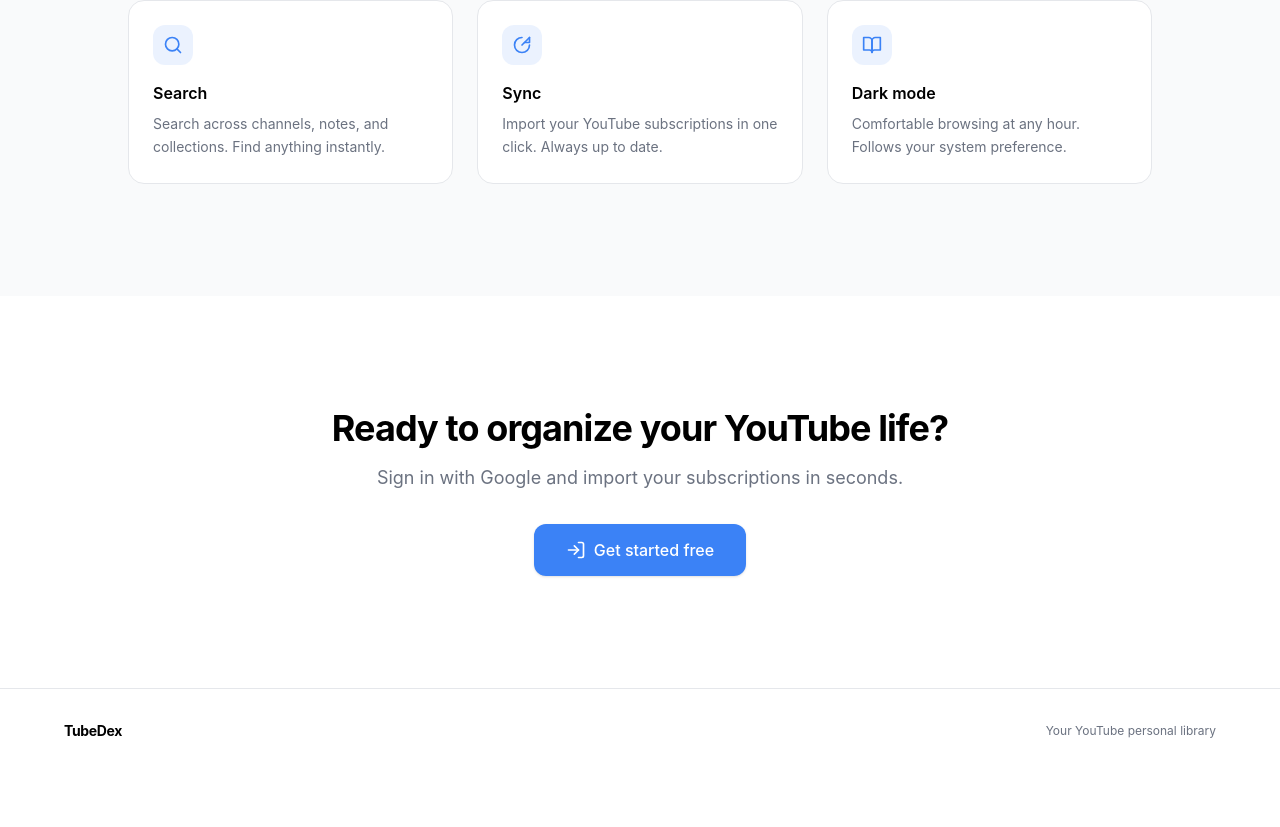
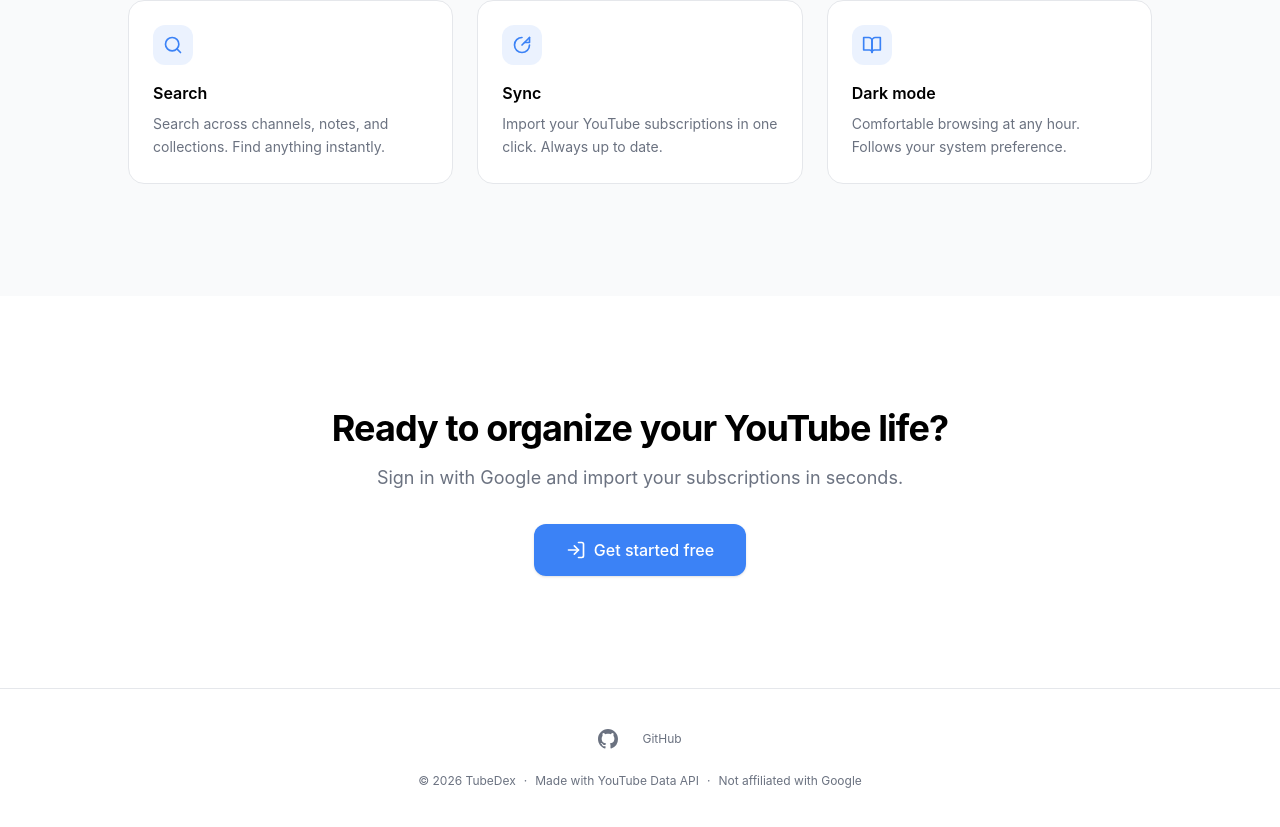
Before and after one commit to sahilium/TubeDex, a SvelteKit app in the folder apps/web/: page / in a window 1280 px wide. Shown: the part 1204-2031 px from the top of the page. Before the commit the page ends 1977 px from the top, so only its background shows below. Built offline with nearby package versions, Linux system fonts and the light colour scheme; no server answers.

Commit message:
update Footer

```diff
--- a/apps/web/src/routes/+page.svelte
+++ b/apps/web/src/routes/+page.svelte
@@ -155,10 +155,36 @@
 	</main>
 
 	<!-- Footer -->
-	<footer class="border-t border-border px-6 py-8">
-		<div class="max-w-6xl mx-auto flex flex-col sm:flex-row items-center justify-between gap-4">
-			<span class="text-sm font-bold tracking-tight">TubeDex</span>
-			<p class="text-xs text-muted">Your YouTube personal library</p>
+	<footer class="border-t border-border px-6 py-10">
+		<div class="max-w-6xl mx-auto flex flex-col items-center gap-6">
+			<div class="flex items-center gap-6">
+				<a
+					href="https://github.com/sahilium/tubedex"
+					target="_blank"
+					rel="noopener noreferrer"
+					class="text-muted hover:text-gray-900 dark:hover:text-gray-100 transition-colors"
+					aria-label="GitHub"
+				>
+					<svg class="w-5 h-5" viewBox="0 0 24 24" fill="currentColor">
+						<path d="M12 0C5.37 0 0 5.37 0 12c0 5.31 3.435 9.795 8.205 11.385.6.105.825-.255.825-.57 0-.285-.015-1.23-.015-2.235-3.015.555-3.795-.735-4.035-1.41-.135-.345-.72-1.41-1.23-1.695-.42-.225-1.02-.78-.015-.795.945-.015 1.62.87 1.845 1.23 1.08 1.815 2.805 1.305 3.495.99.105-.78.42-1.305.765-1.605-2.67-.3-5.46-1.335-5.46-5.925 0-1.305.465-2.385 1.23-3.225-.12-.3-.54-1.53.12-3.18 0 0 1.005-.315 3.3 1.23.96-.27 1.98-.405 3-.405s2.04.135 3 .405c2.295-1.56 3.3-1.23 3.3-1.23.66 1.65.24 2.88.12 3.18.765.84 1.23 1.905 1.23 3.225 0 4.605-2.805 5.625-5.475 5.925.435.375.81 1.095.81 2.22 0 1.605-.015 2.895-.015 3.3 0 .315.225.69.825.57A12.02 12.02 0 0 0 24 12c0-6.63-5.37-12-12-12z"/>
+					</svg>
+				</a>
+				<a
+					href="https://github.com/sahilium/tubedex"
+					target="_blank"
+					rel="noopener noreferrer"
+					class="text-xs text-muted hover:text-gray-900 dark:hover:text-gray-100 transition-colors"
+				>
+					GitHub
+				</a>
+			</div>
+			<div class="flex flex-col sm:flex-row items-center gap-2 text-xs text-muted">
+				<span>&copy; {new Date().getFullYear()} TubeDex</span>
+				<span class="hidden sm:inline">·</span>
+				<span>Made with YouTube Data API</span>
+				<span class="hidden sm:inline">·</span>
+				<span>Not affiliated with Google</span>
+			</div>
 		</div>
 	</footer>
 </div>
```
